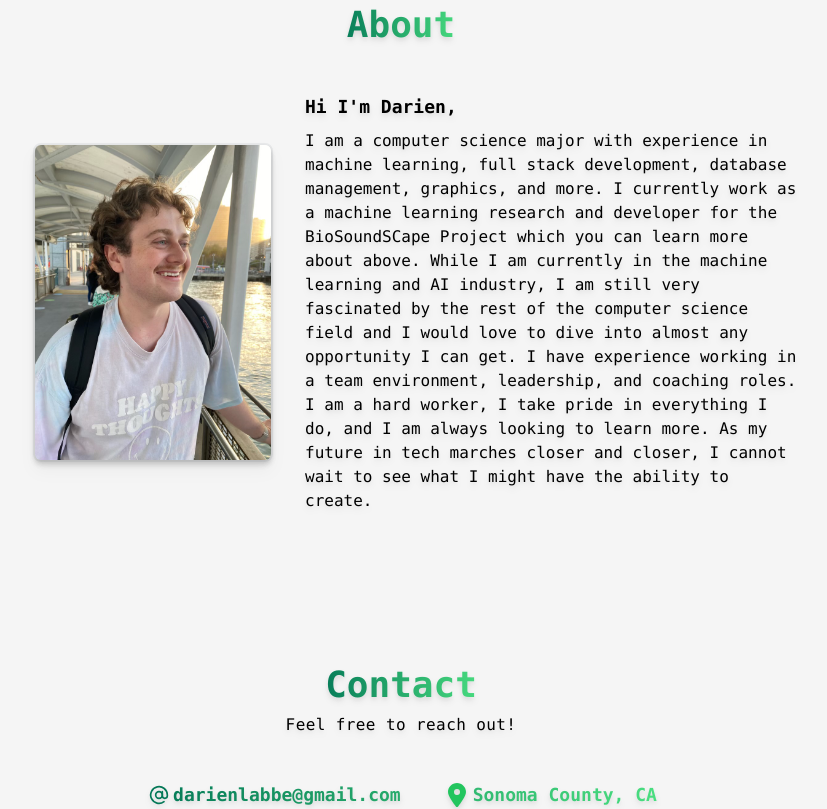
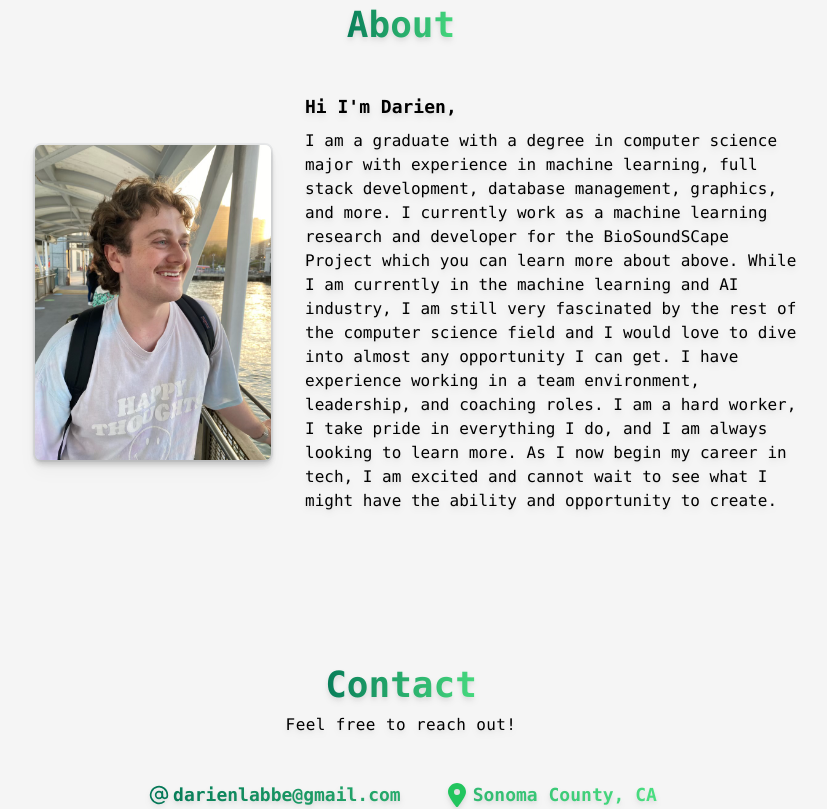
Before and after one commit to darienlabbe/darienlabbe.github.io, a React (Create React App) app: page / in a window 1280 px wide. Shown: the part 3580-4389 px from the top of the page, without its empty margins (239-1066 px from the left). Built offline with nearby package versions, Linux system fonts and the light colour scheme.

Commit message:
edited about paragraph and added noreferrer to the image in autochickenfeed project

```diff
--- a/src/pages/Home.js
+++ b/src/pages/Home.js
@@ -145,12 +145,12 @@ function Home() {
                     <AboutImages src='about.jpg'/>
                     <div className='grid grid-col-1'>
                         <h1 className='font-semibold text-lg max-md:pt-10'>Hi I'm Darien,</h1>
-                        <p className='pt-2'>I am a computer science major with experience in machine learning, full stack development, database management, graphics,
-                            and more. I currently work as a machine learning research and developer for the BioSoundSCape Project which you can learn more about above.
-                            While I am currently in the machine learning and AI industry, I am still very fascinated by the rest of the computer science field and I
-                            would love to dive into almost any opportunity I can get. I have experience working in a team environment, leadership, and coaching roles.
-                            I am a hard worker, I take pride in everything I do, and I am always looking to learn more. As my future in tech marches closer and closer,
-                            I cannot wait to see what I might have the ability to create.</p>
+                        <p className='pt-2'>I am a graduate with a degree in computer science major with experience in machine learning, full stack development, database
+                            management, graphics, and more. I currently work as a machine learning research and developer for the BioSoundSCape Project which you can learn
+                            more about above. While I am currently in the machine learning and AI industry, I am still very fascinated by the rest of the computer science
+                            field and I would love to dive into almost any opportunity I can get. I have experience working in a team environment, leadership, and coaching
+                            roles. I am a hard worker, I take pride in everything I do, and I am always looking to learn more. As I now begin my career in tech, I am excited
+                            and cannot wait to see what I might have the ability and opportunity to create.</p>
                     </div>
                 </div>
             </section>
@@ -177,7 +177,7 @@ function Home() {
             </section>
             <section id='Footer' className='w-full mt-24 text-white bg-footer-color h-60 content-center'>
                 <h1 className='flex justify-center items-center text-4xl py-4 font-bold'>Darien Labbe</h1>
-                <p className='flex justify-center items-center text-xl py-4 text-center max-md:text-sm'>Created by Darien Labbe - Updated 05/24/2024</p>
+                <p className='flex justify-center items-center text-xl py-4 text-center max-md:text-sm'>Created by Darien Labbe - Updated 06/05/2024</p>
             </section>
         </div>
     );
--- a/src/pages/autochickfeed.js
+++ b/src/pages/autochickfeed.js
@@ -101,7 +101,7 @@ function AutoChickFeed() {
                                 with something like a Raspberry Pi 4B, Zero, or Pico. More research is still needed to narrow down the right one for this project. I was also able to create
                                 a circuit diagram shown below with everything except the pi included. An overview project diagram is still needed and I need the circuit verified to ensure
                                 that the numbers provided are accurate/reasonable for this application.</li>
-                            <li className='list-none py-5'><a target='_blank' href='https://github.com/darienlabbe/Chicken-Feeder-Senior-Project/blob/main/Project%20Diagram.png'><img src='projectdiagram.png' className='hover:scale-105 duration-200 border-border-gray border-2 drop-shadow-lg rounded-md m-auto' loading='eager' alt='project diagram'/></a></li>
+                            <li className='list-none py-5'><a target='_blank' rel='noreferrer' href='https://github.com/darienlabbe/Chicken-Feeder-Senior-Project/blob/main/Project%20Diagram.png'><img src='projectdiagram.png' className='hover:scale-105 duration-200 border-border-gray border-2 drop-shadow-lg rounded-md m-auto' loading='eager' alt='project diagram'/></a></li>
                             <li><p className='text-primary text-lg max-md:text-base font-bold'>03/13/2024:</p> Today I finished creating my project's overview diagram to illustrate how everything
                                 works together. The image is provided above. I needed to nail down a few specifics about my project and what end game hardware I will be using in order to know how
                                 they will be interconnected to each other. So I did some research and came up with some solutions.
```
